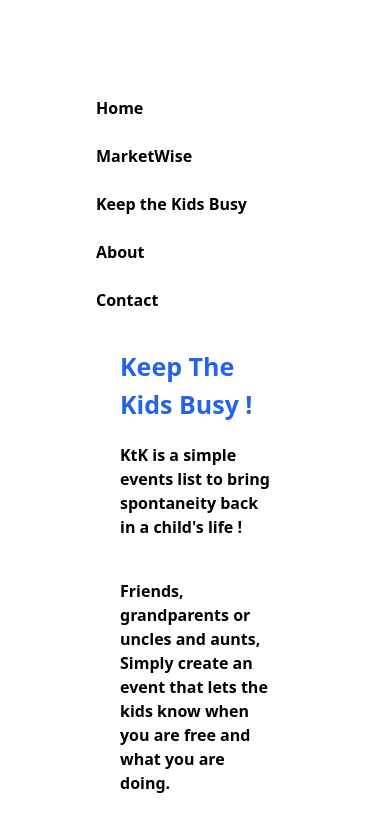
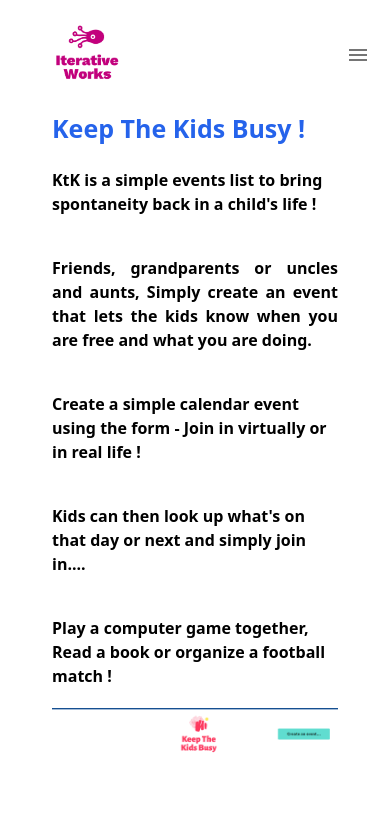
Before and after one commit to mchennupati/iterativeworks, a Next.js app: page /keepthekidsbusy in a window 390 px wide. Shown: the top 839 px of the page. Built offline with nearby package versions, Linux system fonts and the light colour scheme.

Commit message:
feat: mobile view

```diff
--- a/components/layout.js
+++ b/components/layout.js
@@ -1,48 +1,103 @@
-import Link from 'next/link';
-import { useRouter } from 'next/router';
+import React from "react";
+import Link from "next/link";
+import { useRouter } from "next/router";
+import {
+  ListItemText,
+  Box,
+  Grid,
+  Divider,
+  Collapse,
+  IconButton,
+} from "@mui/material";
+import { MenuOutlined, CloseOutlined } from "@mui/icons-material";
+import Drawer from "@mui/material/Drawer";
+import List from "@mui/material/List";
+import ListItem from "@mui/material/ListItem";
+import Image from "next/image";
 
 export default function Layout({ children }) {
   const router = useRouter();
+  const [visible, setVisible] = React.useState(false);
+  const showDrawer = () => {
+    setVisible(true);
+  };
+
+  const onClose = () => {
+    setVisible(false);
+  };
+
+  const list = () => (
+    <Box>
+      <List>
+        <Link href="/">
+          <ListItem className="cursor-pointer">
+            <ListItemText primary="Home" />
+          </ListItem>
+        </Link>
+        <Divider />
+        <Link href="/marketwise">
+          <ListItem className="cursor-pointer">
+            <ListItemText primary="Marketwise" />
+          </ListItem>
+        </Link>
+        <Divider />
+        <Link href="/keepthekidsbusy">
+          <ListItem className="cursor-pointer">
+            <ListItemText primary="Keep the kids busy" />
+          </ListItem>
+        </Link>
+        <Divider />
+        <Link href="/about">
+          <ListItem className="cursor-pointer">
+            <ListItemText primary="About" />
+          </ListItem>
+        </Link>
+        <Divider />
+        <Link href="/contact">
+          <ListItem className="cursor-pointer">
+            <ListItemText primary="Contact" />
+          </ListItem>
+        </Link>
+        <Divider />
+      </List>
+    </Box>
+  );
 
   const menuItems = [
     {
-      href: '/',
-      title: 'Home',
+      href: "/",
+      title: "Home",
     },
     {
-        href: '/marketwise',
-        title: 'MarketWise',
-      },
-      {
-        href: '/keepthekidsbusy',
-        title: 'Keep the Kids Busy',
-      },
-    {
-      href: '/about',
-      title: 'About',
+      href: "/marketwise",
+      title: "MarketWise",
     },
     {
-      href: '/contact',
-      title: 'Contact',
+      href: "/keepthekidsbusy",
+      title: "Keep the Kids Busy",
     },
-
+    {
+      href: "/about",
+      title: "About",
+    },
+    {
+      href: "/contact",
+      title: "Contact",
+    },
   ];
 
   return (
-
-    <div className='flex flex-col flex-grow w-full min-h-screen my-20 md:flex md:flex-row'>
-
-
-      <div className='flex flex-col flex-1 mx-20 my-50 md:flex-row'>
-        <aside className='w-60 bg-white-100 md:w-50'>
+    <div className="flex flex-col flex-grow w-full min-h-screen my-5 md:my-20 md:flex md:flex-row">
+      <div className="flex flex-col flex-1 mx-3  md:mx-20 my-50 md:flex-row">
+        <aside className="hidden md:block bg-white-100">
           <nav>
             <ul>
               {menuItems.map(({ href, title }) => (
-                <li className='m-2' key={title}>
+                <li className="m-2" key={title}>
                   <Link href={href}>
                     <a
                       className={`flex p-2 bg-white-200 rounded hover:bg-slate-300 font-semibold cursor-pointer ${
-                        router.asPath === href && 'bg-white-600 text-black'
+                        router.asPath === href && "bg-white-600 text-black"
                       }`}
                     >
                       {title}
@@ -53,9 +108,57 @@
             </ul>
           </nav>
         </aside>
-        <main className='flex-1'>{children}</main>
+        <div className="block md:hidden">
+          <Grid
+            // className=
+            container
+            direction="row"
+            justifyContent="space-between"
+            alignItems="center"
+          >
+            <Grid item sm={6}>
+              <div
+                style={{
+                  // position: "relative",
+                  width: 150,
+                  height: 70,
+                }}
+                className="relative w-150 h-75"
+              >
+                <Image
+                  src={"/logo.png"}
+                  objectFit="contain"
+                  alt="Genrobotics-Logo"
+                  layout="fill"
+                />
+              </div>
+            </Grid>
+
+            <Grid item sm={6}>
+              {!visible && (
+                <span className="trigger-menu">
+                  <IconButton onClick={showDrawer}>
+                    <MenuOutlined />
+                  </IconButton>
+                </span>
+              )}
+            </Grid>
+
+            <Drawer
+              PaperProps={{
+                sx: { width: "50%" },
+              }}
+              anchor="left"
+              open={visible}
+              onBackdropClick={onClose}
+              variant="temporary"
+            >
+              {list()}
+            </Drawer>
+          </Grid>
+        </div>
+        <main className="container">{children}</main>
       </div>
-
     </div>
   );
 }
--- a/package.json
+++ b/package.json
@@ -8,6 +8,10 @@
     "lint": "next lint"
   },
   "dependencies": {
+    "@emotion/react": "^11.7.1",
+    "@emotion/styled": "^11.6.0",
+    "@mui/icons-material": "^5.3.1",
+    "@mui/material": "^5.4.0",
     "next": "12.0.10",
     "react": "17.0.2",
     "react-dom": "17.0.2"
--- a/pages/keepthekidsbusy.js
+++ b/pages/keepthekidsbusy.js
@@ -1,33 +1,49 @@
 /* eslint-disable react/no-unescaped-entities */
-import Link from 'next/link'
+import Link from "next/link";
 
 function keepthekidsbusy() {
+  return (
+    <div className="flex flex-col h-full mx-10 my-5 font-bold items-left">
+      <h1 className="font-bold text-blue-600 hover:text-blue-800 visited:text-purple-600 text-[25px]">
+        <Link href="https://keepthekidsbusy.io">
+          <a target="_blank">Keep The Kids Busy !</a>
+        </Link>
+      </h1>
 
-    return (
+      <h3 className="my-5 font-semibold">
+        KtK is a simple events list to bring spontaneity back in a child's life
+        !
+      </h3>
 
-      <div className='flex flex-col h-full mx-10 my-5 font-bold items-left'>
+      <p className="my-5 font-semibold text-justify">
+        {" "}
+        Friends, grandparents or uncles and aunts, Simply create an event that
+        lets the kids know when you are free and what you are doing.{" "}
+      </p>
 
-    <h1 className = 'font-bold text-blue-600 hover:text-blue-800 visited:text-purple-600 text-[25px]'><Link href = "https://keepthekidsbusy.io"><a target="_blank">Keep The Kids Busy !</a></Link></h1>
+      <p className="my-5 font-semibold">
+        Create a simple calendar event using the form - Join in virtually or in
+        real life !{" "}
+      </p>
 
-    <h3 className = "my-5 font-semibold">KtK is a simple events list to bring spontaneity back in  a child's life !</h3>
+      <p className="my-5 font-semibold">
+        {" "}
+        Kids can then look up what's on that day or next and simply join in....{" "}
+      </p>
 
-    <p className = "my-5 font-semibold"> Friends, grandparents or uncles and aunts, Simply create an event that lets the kids know when you are free and what you are doing. </p>
+      <p className="my-5 font-semibold">
+        {" "}
+        Play a computer game together, Read a book or organize a football match
+        !
+      </p>
 
-      <p className = "my-5 font-semibold">Create a simple calendar event using the form  - Join in virtually or in real life ! </p>
-
-      <p className = "my-5 font-semibold"> Kids can then look up what's on that day or next and simply join in.... </p>
-
-      <p className = "my-5 font-semibold"> Play a computer game together, Read a book or organize a football match !</p>
-
-     <Link href="https://keepthekidsbusy.io"><a target ="_blank"><img  src='/ktk.png' alt='logo'/></a></Link>
-
-
-
-
-
-</div>
-)
+      <Link href="https://keepthekidsbusy.io">
+        <a target="_blank">
+          <img src="/ktk.png" alt="logo" />
+        </a>
+      </Link>
+    </div>
+  );
 }
 
-
-export default keepthekidsbusy
+export default keepthekidsbusy;
--- a/pages/marketwise.js
+++ b/pages/marketwise.js
@@ -1,32 +1,55 @@
-import Link from 'next/link'
-
+import Link from "next/link";
 
 function MarketWise() {
-    return (
+  return (
+    <div className="flex flex-col h-full mx-10 my-5 font-bold items-left">
+      <h1 className="font-bold text-blue-600 hover:text-blue-800 visited:text-purple-600 text-[25px]">
+        <Link href="https://getMarketwise.io">
+          <a target="_blank">MarketWise</a>
+        </Link>
+      </h1>
 
-      <div className='flex flex-col h-full mx-10 my-5 font-bold items-left'>
+      <h3 className="my-5 font-semibold">
+        MarketWise is a SaaS application for capital markets and our primary
+        focus !
+      </h3>
 
-        <h1 className = 'font-bold text-blue-600 hover:text-blue-800 visited:text-purple-600 text-[25px]'><Link href = "https://getMarketwise.io"><a target="_blank">MarketWise</a></Link></h1>
+      <p className="my-5 font-semibold text-justify">
+        {" "}
+        MarketWise helps customers stay on top of all their information in the
+        financial markets in one place On top of looking at stock, bond and
+        other financial market data. Customers can create and access custom
+        data. For example, the customer can request their counterpart to share
+        valuation of a specific trade or inflation forecasts through the api or
+        the excel addin. They can then instantly track this on the webapp{" "}
+      </p>
 
-        <h3 className = "my-5 font-semibold">MarketWise is a SaaS application for capital markets and our primary focus !</h3>
+      <p className="my-5 font-semibold">
+        {" "}
+        The MarketWise Excel Addin can be downloaded from the AppSource{" "}
+        <Link href="https://appsource.microsoft.com/en-us/product/office/WA200003731?tab=Overview">
+          <a
+            className="font-bold text-blue-600 hover:text-blue-800 visited:text-purple-600"
+            target="_blank"
+          >
+            here
+          </a>
+        </Link>
+      </p>
 
-        <p className = "my-5 font-semibold"> MarketWise helps customers stay on top of all their information in the financial markets in one place
+      <p className="my-5"> Watch the video to find out more !</p>
 
-         On top of looking at stock, bond and other financial market data. Customers can create and access custom data.
+      <video
+        playsInline
+        autoPlay
+        controls
+        width="60%"
+        source
+        src="/marketwise-video.mp4"
+        type="video/mp4"
+      />
+    </div>
+  );
+}
 
- For example, the customer can request their counterpart to share valuation of a specific trade or inflation forecasts through the api or the excel addin. They can then instantly track this on the webapp </p>
-
-        <p className ="my-5 font-semibold"> The MarketWise Excel Addin can be downloaded from the AppSource <Link  href = "https://appsource.microsoft.com/en-us/product/office/WA200003731?tab=Overview"><a className = "font-bold text-blue-600 hover:text-blue-800 visited:text-purple-600" target ="_blank">here</a></Link></p>
-
-
-        <p className = "my-5"> Watch the video to find out more !</p>
-
-        <video playsInline autoPlay controls width="60%"
-            source src="/marketwise-video.mp4" type="video/mp4" />
-
-
-      </div>
-    );
-  }
-
-export default MarketWise
+export default MarketWise;
```
Also changed, not shown: pages/contact.js (+33 -24 lines), 1 other file (tests, documents, lock files or other folders).
